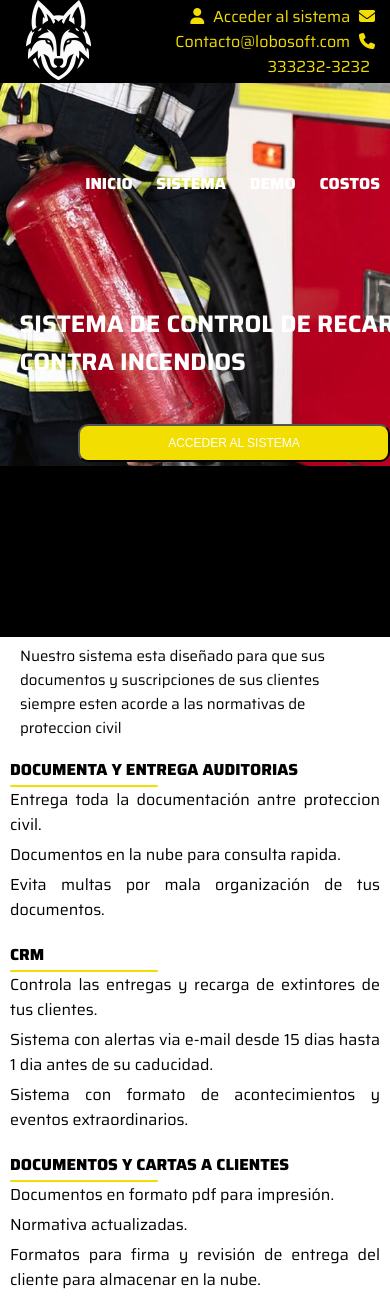
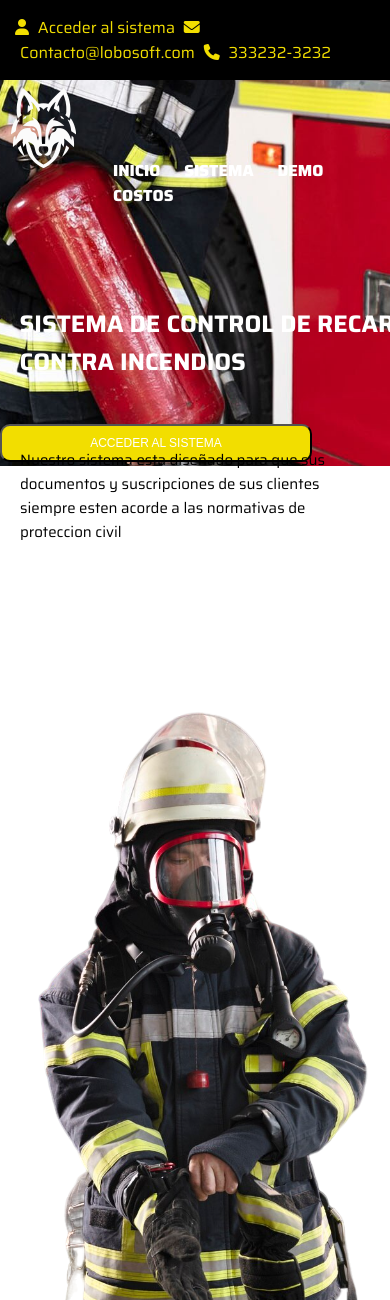
Before and after one commit to alexcorona80/extintores, a PHP site: page / in a window 390 px wide; the page is wider, and only the part inside the window is pictured. Shown: the top 1300 px of that part. Run offline with PHP 8.4, Linux system fonts and the light colour scheme; some libraries are stand-ins or nearby versions.

Commit message:
ajuste media querys y ajuste del menu y banner

```diff
--- a/index.html
+++ b/index.html
@@ -17,7 +17,7 @@
 
             <div id="head_contain">
 
-                    <img src="img/logo.png" alt="">
+
                     <nav class="menu">
 
                         <i id="icon_user" class="fa-solid fa-user" style="color:#f2de00;"></i>
@@ -31,6 +31,8 @@
             </div>
 
         <div class="banner">
+            <div class="menu_banner">
+                <div class="logo"><img src="img/logo.png" alt=""></div>
                 <div id="menu">
                     <nav>
                         <a href="index.html">INICIO</a>
@@ -40,6 +42,7 @@
                         <i class="fa-solid fa-bars" id="menu_button" style="color: aliceblue;"></i>
 
                     </nav>
+                </div>
             </div>
         <div id="banner">
 
--- a/styles.css
+++ b/styles.css
@@ -11,7 +11,7 @@ body{
 header{
     background-color: black;
     width: 100%;
-    height: 637px;
+    height: auto;
     display: flex;
     flex-direction: row;
 }
@@ -25,36 +25,57 @@ header span a{
 #head_contain{
     background-color: black;
     width: 100%;
-    height: 83px;
+    height: auto;
     position: absolute;
     display: flex;
-    justify-content: space-between;
+    justify-content: flex-end; /* Align items to the right */
     align-items: center;
-    margin: 0 0px;
+
+}
+.menu{
+
+    position: relative;
+
 }
 .menu a{
     padding: 5px;
     text-decoration: none;
     color: #f2de00;
 }
-.logo{
 
-    float: left;
-    position: inherit;
-
-}
 
 .banner{
     width: 100%;
     background-image: url(img/home-1.jpg);
     background-size: cover;
-    background-position:center;
+    background-position: center;
+    display: flex;
+    flex-direction: column;
+    align-items: center;
+    background-color:rgba(50, 50, 50, 0.7);;
+}
 
+.menu_banner{
+    display: flex;
+    flex-direction: row;
+    justify-content: space-between; /* Maintain space between logo and menu */
+    align-items: center;
+    width: 100%;
+    height: auto;
+
+}
+.logo{
+    margin-right: 20px; /* Adjust margin as needed */
+}
+#banner{
+    position: relative;
+    align-items: center;
+    justify-content: center;
 
 }
 .banner #menu{
     display: flex;
-    justify-content:center;
+    justify-content: center; /* Center the menu items */
     width: 100%;
     height: 166px;
     position: relative;
@@ -327,7 +348,7 @@ footer span{
     header {
         flex-direction: column; /* Cambia a columna en pantallas pequeñas */
         align-items: center; /* Centrado horizontal */
-        text-align: right;
+        float: right;
 
     }
 
@@ -358,7 +379,9 @@ footer span{
     }
 
     #documentos #imagen{
-        display: none;
+        width: auto;
+        height: auto;
+
 
     }
 main #mensaje1{
```
Lines whose indentation alone changed are shown as unchanged.
